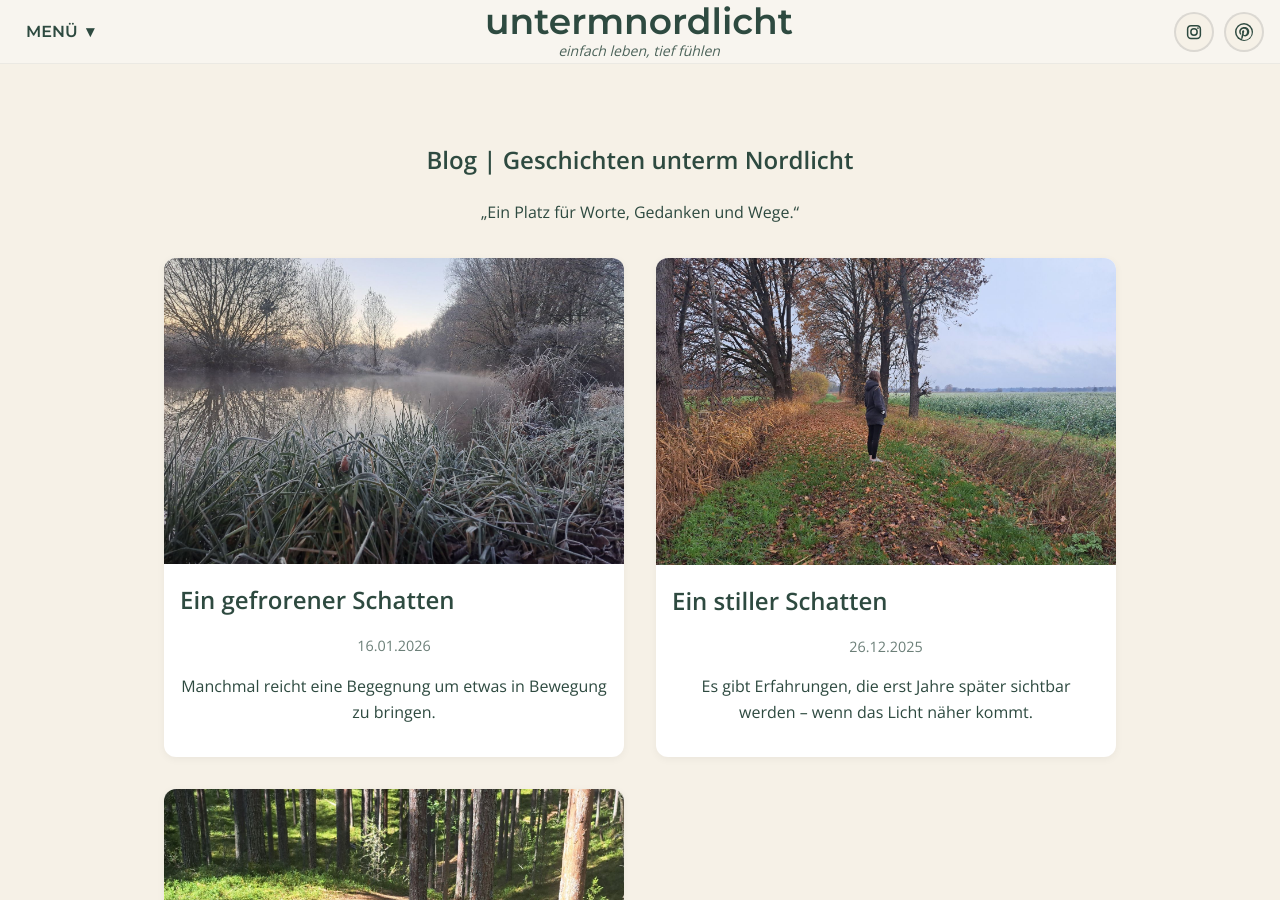
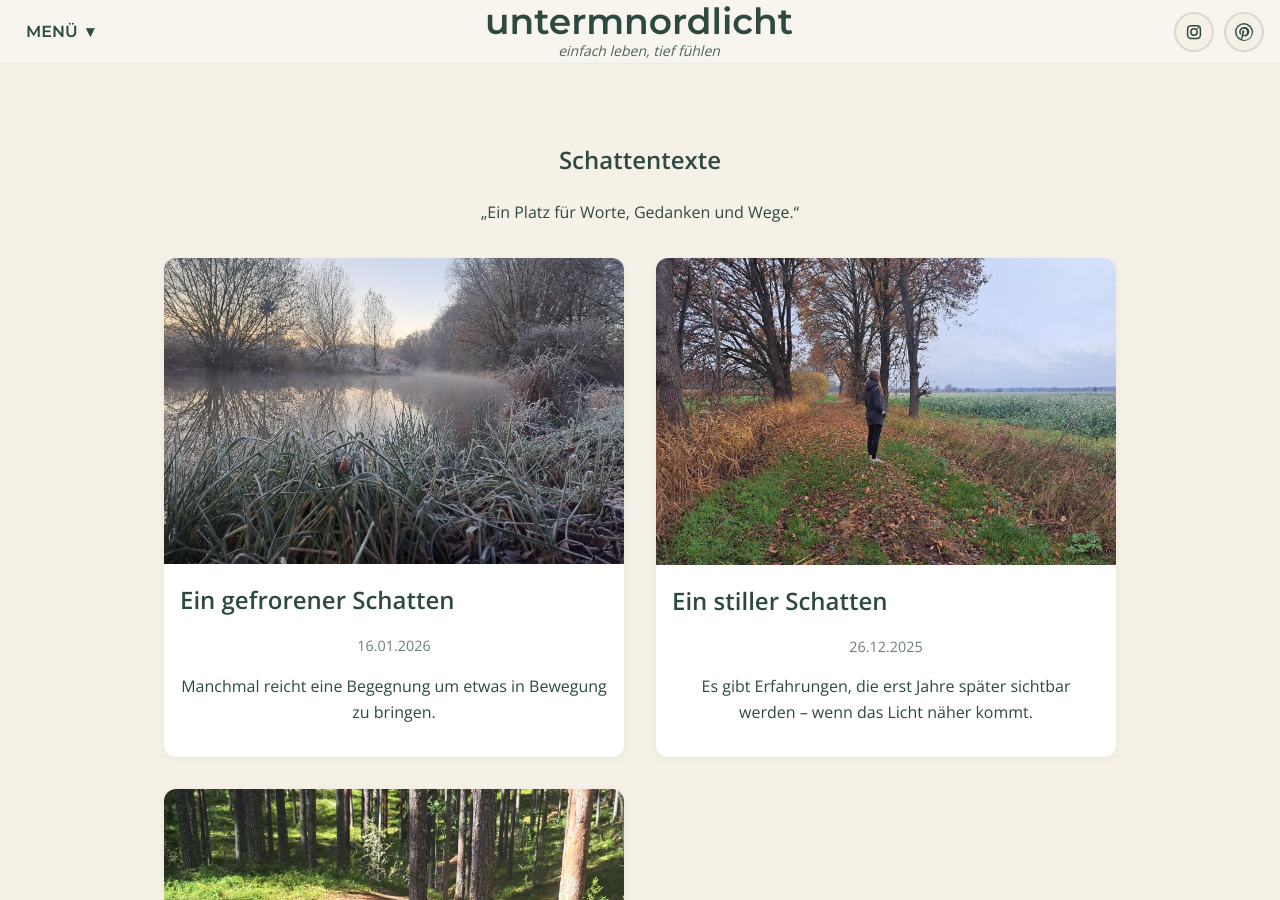
Before and after one commit to untermnordlicht/untermnordlicht, a Jekyll site: the page blog/schattentexte/index.html, which Jekyll copies as it is, in a window 1280 px wide and 900 px high. Built offline with Jekyll 4.4.1, drawn with Linux system fonts in a browser that asks for light colours.

Commit message:
Update index.html

```diff
--- a/blog/schattentexte/index.html
+++ b/blog/schattentexte/index.html
@@ -3,7 +3,7 @@
 <head>
   <meta charset="utf-8">
   <meta name="viewport" content="width=device-width, initial-scale=1">
-  <title>Blog – untermnordlicht</title>
+  <title>Schattentexte</title>
   <meta name="description" content="Geschichten, Gedanken und Wege unterm Nordlicht.">
   <link rel="stylesheet" href="/style.css">
 </head>
@@ -47,7 +47,7 @@
 
 <main id="inhalt" class="wrap" style="max-width:1000px; margin:2rem auto;">
   <section style="text-align:center; margin-bottom:2rem;">
-    <h1 class="claim">Blog | Geschichten unterm Nordlicht</h1>
+    <h1 class="claim">Schattentexte</h1>
     <p>„Ein Platz für Worte, Gedanken und Wege.“</p>
   </section>
 
```
